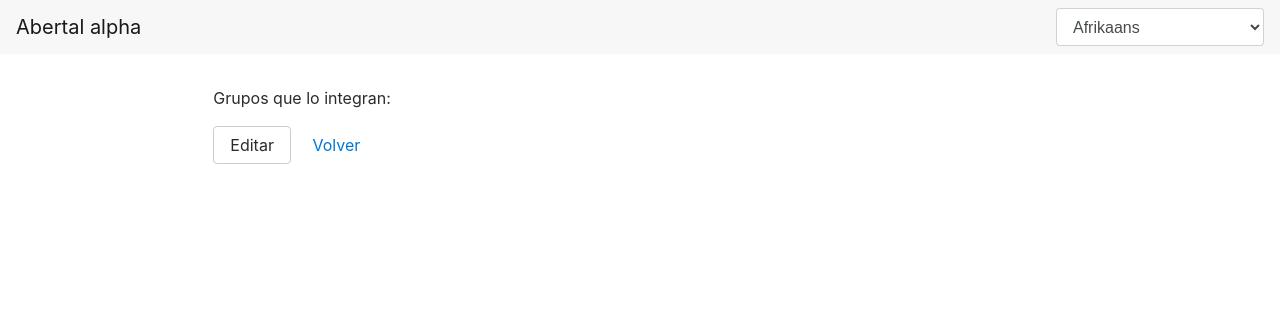
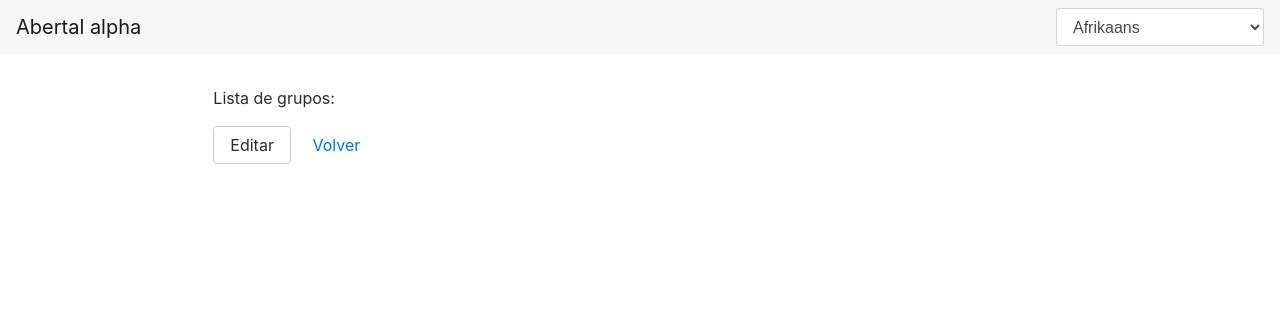
Before and after one commit to abertal/alpha, a Django app: template webapp/templates/webapp/project/detail.html in a window 1280 px wide. Shown: the top 314 px of the page. Run offline with Django 3.2, Linux system fonts and the light colour scheme; the template is opened without the code that fills it, so the values that code supplies are empty; some libraries are stand-ins or nearby versions.

Commit message:
Añade trans

```diff
--- a/webapp/templates/webapp/project/detail.html
+++ b/webapp/templates/webapp/project/detail.html
@@ -3,7 +3,7 @@
 
 {% block body %}
 <h3>{{ project.project_name }}</h3><br>
-<p>Grupos que lo integran:</p>
+<p>{% trans 'Lista de grupos:' %}</p>
 {% for group in project.group_set.all %}
 <p>{{ group.group_name }}</p>
 {% endfor %}
```
